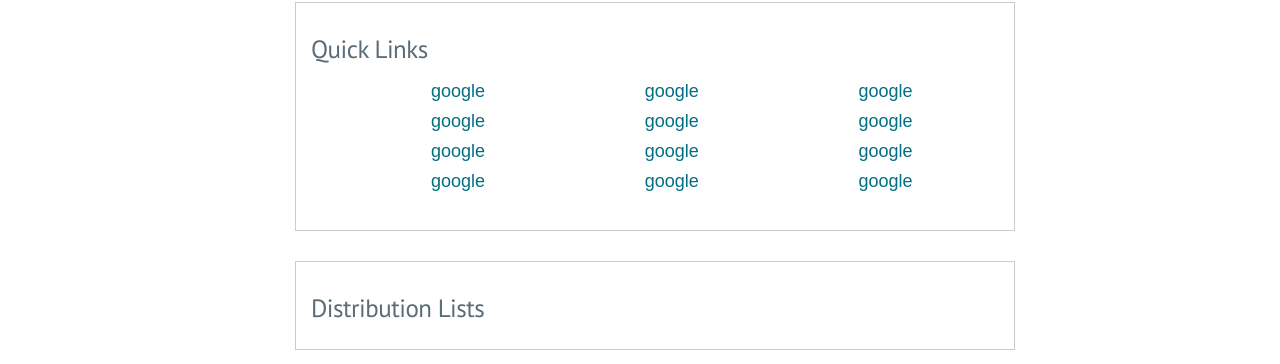
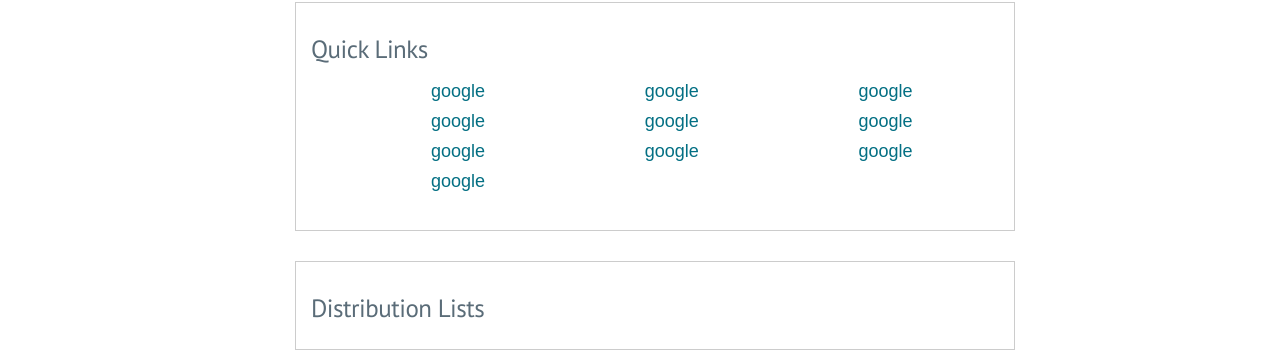
Before and after one commit to egamboa/gxt-dashboard, a Jekyll site: the page built from src/index.html, in a window 1280 px wide. Shown: the part 411-775 px from the top of the page. Built offline with Jekyll 4.4.1, drawn with Linux system fonts in a browser that asks for light colours; Markdown is read by kramdown in place of the engine named in the settings; the list of posts is cut into pages by our own code.

Commit message:
module quick links repair
links a google reparados

```diff
--- a/src/_includes/quickLinks.html
+++ b/src/_includes/quickLinks.html
@@ -2,18 +2,17 @@
 	<h2>Quick Links</h2>
 	<div id="quicklinks-container">
 		<ul>
-			<li><a href="wwww.google.com">google</a></li>
-			<li><a href="wwww.google.com">google</a></li>
-			<li><a href="wwww.google.com">google</a></li>
-			<li><a href="wwww.google.com">google</a></li>
-			<li><a href="wwww.google.com">google</a></li>
-			<li><a href="wwww.google.com">google</a></li>
-			<li><a href="wwww.google.com">google</a></li>
-			<li><a href="wwww.google.com">google</a></li>
-			<li><a href="wwww.google.com">google</a></li>
-			<li><a href="wwww.google.com">google</a></li>
-			<li><a href="wwww.google.com">google</a></li>
-			<li><a href="wwww.google.com">google</a></li>
+			<li><a href="http://google.com">google</a></li>
+			<li><a href="http://google.com">google</a></li>
+			<li><a href="http://google.com">google</a></li>
+			<li><a href="http://google.com">google</a></li>
+			<li><a href="http://google.com">google</a></li>
+			<li><a href="http://google.com">google</a></li>
+			<li><a href="http://google.com">google</a></li>
+			<li><a href="http://google.com">google</a></li>
+			<li><a href="http://google.com">google</a></li>
+			<li><a href="http://google.com">google</a></li>
+
 		</ul>
 
 	</div>
```
